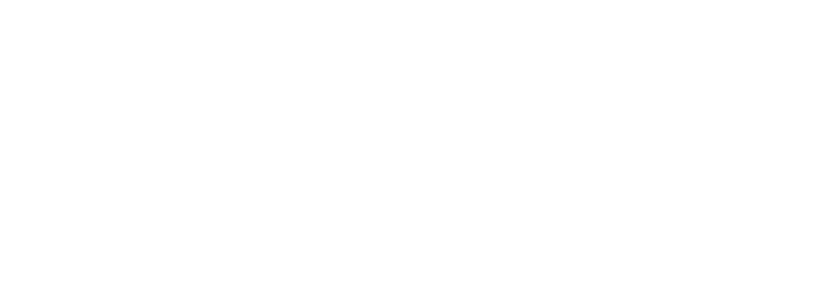
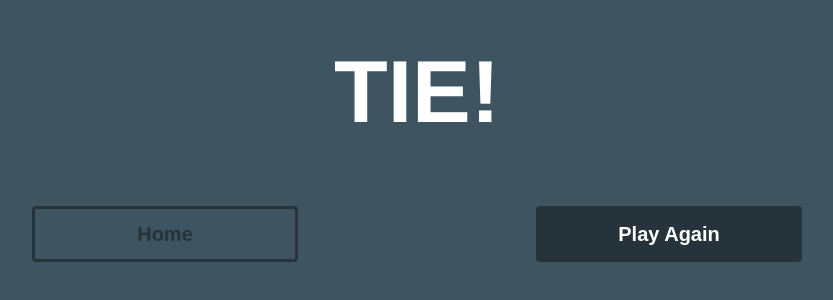
Before and after one commit to williamantoline/ai-project-frontend, a React (Create React App) app: page /draw in a window 1280 px wide. Before the commit this address had no page. Shown: the part 152-452 px from the top of the page, without its empty margins (223-1056 px from the left). Built offline with nearby package versions, Linux system fonts and the light colour scheme.

Commit message:
add draw page

```diff
--- /dev/null
+++ b/src/pages/draw.tsx
@@ -0,0 +1,81 @@
+import { css } from "../styles/styles";
+import Button from "../element/button";
+import { useNavigate } from "react-router-dom";
+
+interface Props {};
+
+export default function Draw(props: Props) {
+    const navigate = useNavigate(); // Get the history object from React Router
+
+    const HomeClick = () => {
+        navigate("/");
+    };
+
+    const PlayAgainClick = () => {
+        navigate("/game");
+    };
+
+    return (
+        <div className={styles.container()}>
+            <div className={styles.textbox()}>
+                <div className={styles.winner()}>
+                    TIE!
+                </div>
+                <div className={styles.buttonbox()}>
+                <Button style={{
+                    width: 266,
+                    height: 56,
+                    borderRadius: 4,
+                    backgroundColor: "transparent",
+                    color: "#26333B",
+                    fontSize: 20,
+                    fontWeight: "bold",
+                    marginRight: 238,
+                    border: "3px solid #26333B"
+                }} onClick={HomeClick}>Home</Button>
+                <Button style={{
+                    width: 266,
+                    height: 56,
+                    borderRadius: 4,
+                    backgroundColor: "#26333B",
+                    color: "white",
+                    fontSize: 20,
+                    fontWeight: "bold",
+                }} onClick={PlayAgainClick}>Play Again</Button>
+            </div>
+            </div>
+
+        </div>
+    );
+}
+
+
+const styles = {
+    container: css({
+        margin: 0,
+        backgroundColor: '#3E5461',
+        height: '100vh',
+        display: "block",
+        justifyContent: "center",
+        alignItems: "center",
+        paddingTop: 100
+    }),
+    textbox: css({
+        display: "block",
+        textAlign: "center",
+        width: 772,
+        margin: "auto",
+    }),
+    winner: css({
+        fontSize: 88,
+        fontFamily: "Helvetica",
+        color: "white",
+        fontWeight: "bold",
+        marginTop: 100
+    }),
+    buttonbox: css({
+        width: 772,
+        height: 56,
+        marginTop: 70
+    })
+}
--- a/src/router.tsx
+++ b/src/router.tsx
@@ -6,6 +6,7 @@ import Game from "./pages/game";
 import Leaderboard from "./pages/leaderboard";
 import X from "./pages/X";
 import O from "./pages/O";
+import Draw from "./pages/draw";
 
 
 export default function Router() {
@@ -19,6 +20,7 @@ export default function Router() {
                 <Route element={<Leaderboard />} path={"/leaderboard"} />
                 <Route element={<X />} path={"/X"} />
                 <Route element={<O />} path={"/O"} />
+                <Route element={<Draw />} path={"/draw"} />
             </Routes>
         </BrowserRouter>
     );
```
